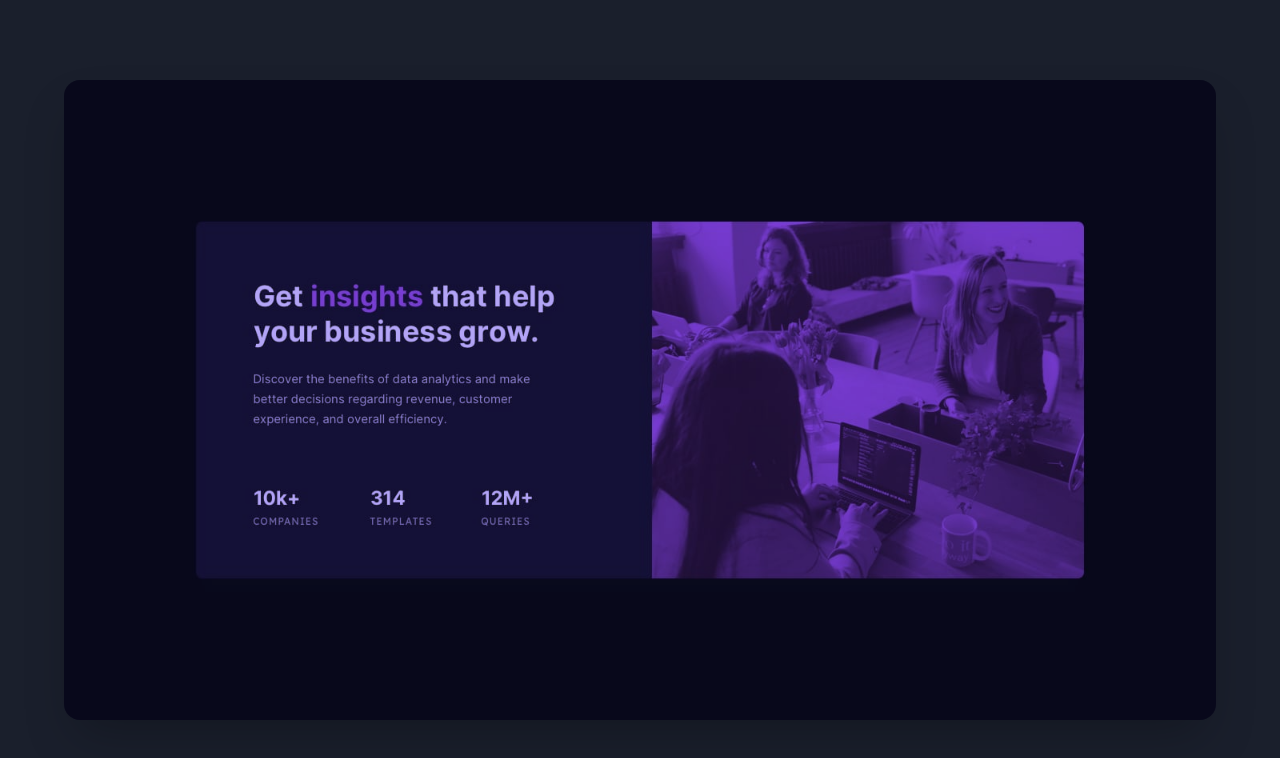
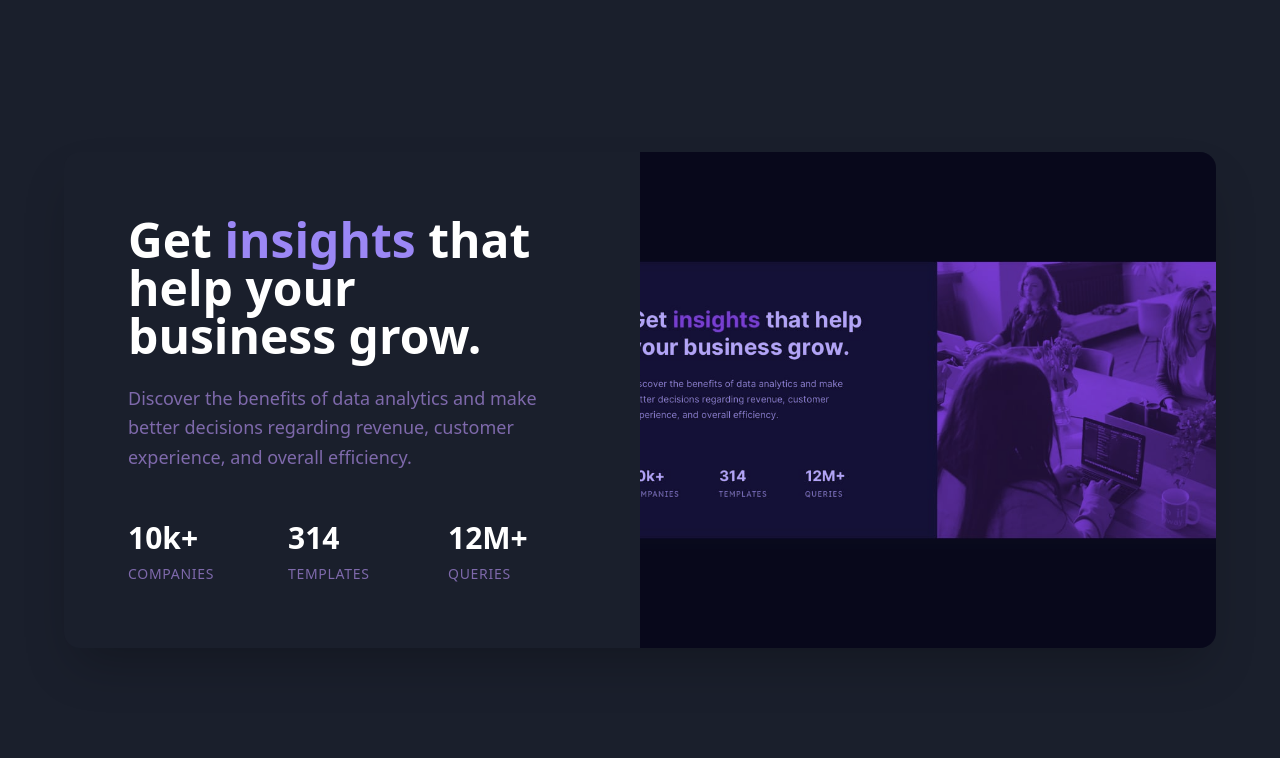
Before and after one commit to primsajun/clever-card-showcase, a React (Vite) app: page / in a window 1280 px wide. Shown: the top 758 px of the page. Built offline with nearby package versions, Linux system fonts and the light colour scheme.

Commit message:
Reverted to edit edt-3b6b757c-9e32-4b90-a9a2-07c1721d80a4: "Implement stats preview card
Implements the stats preview card component from Frontend Mentor challenge."

```diff
--- a/src/components/StatsCard.tsx
+++ b/src/components/StatsCard.tsx
@@ -8,9 +8,49 @@ const StatsCard = () => {
         initial={{ opacity: 0, y: 20 }}
         animate={{ opacity: 1, y: 0 }}
         transition={{ duration: 0.6 }}
-        className="w-full max-w-6xl bg-card-dark rounded-2xl overflow-hidden shadow-2xl"
+        className="w-full max-w-6xl bg-card-dark rounded-2xl overflow-hidden shadow-2xl flex flex-col-reverse lg:flex-row"
       >
-        <div className="relative">
+        <div className="p-8 lg:p-16 lg:w-1/2 flex flex-col justify-center">
+          <motion.h1
+            initial={{ opacity: 0 }}
+            animate={{ opacity: 1 }}
+            transition={{ delay: 0.3 }}
+            className="text-3xl sm:text-4xl lg:text-5xl font-bold text-white mb-6"
+          >
+            Get <span className="text-card-accent">insights</span> that help your business grow.
+          </motion.h1>
+
+          <motion.p
+            initial={{ opacity: 0 }}
+            animate={{ opacity: 1 }}
+            transition={{ delay: 0.4 }}
+            className="text-card-text text-lg mb-12 leading-relaxed"
+          >
+            Discover the benefits of data analytics and make better decisions regarding revenue, customer experience, and overall efficiency.
+          </motion.p>
+
+          <motion.div
+            initial={{ opacity: 0 }}
+            animate={{ opacity: 1 }}
+            transition={{ delay: 0.5 }}
+            className="grid grid-cols-1 sm:grid-cols-3 gap-8"
+          >
+            <div className="text-center sm:text-left">
+              <h2 className="text-2xl sm:text-3xl font-bold text-white mb-2">10k+</h2>
+              <p className="text-card-text uppercase text-sm tracking-wider">Companies</p>
+            </div>
+            <div className="text-center sm:text-left">
+              <h2 className="text-2xl sm:text-3xl font-bold text-white mb-2">314</h2>
+              <p className="text-card-text uppercase text-sm tracking-wider">Templates</p>
+            </div>
+            <div className="text-center sm:text-left">
+              <h2 className="text-2xl sm:text-3xl font-bold text-white mb-2">12M+</h2>
+              <p className="text-card-text uppercase text-sm tracking-wider">Queries</p>
+            </div>
+          </motion.div>
+        </div>
+
+        <div className="lg:w-1/2 relative">
           <div className="absolute inset-0 bg-card-accent mix-blend-multiply opacity-75"></div>
           <img
             src="/lovable-uploads/e77ce123-6f53-49db-8e2a-64b5746fb845.png"
```
